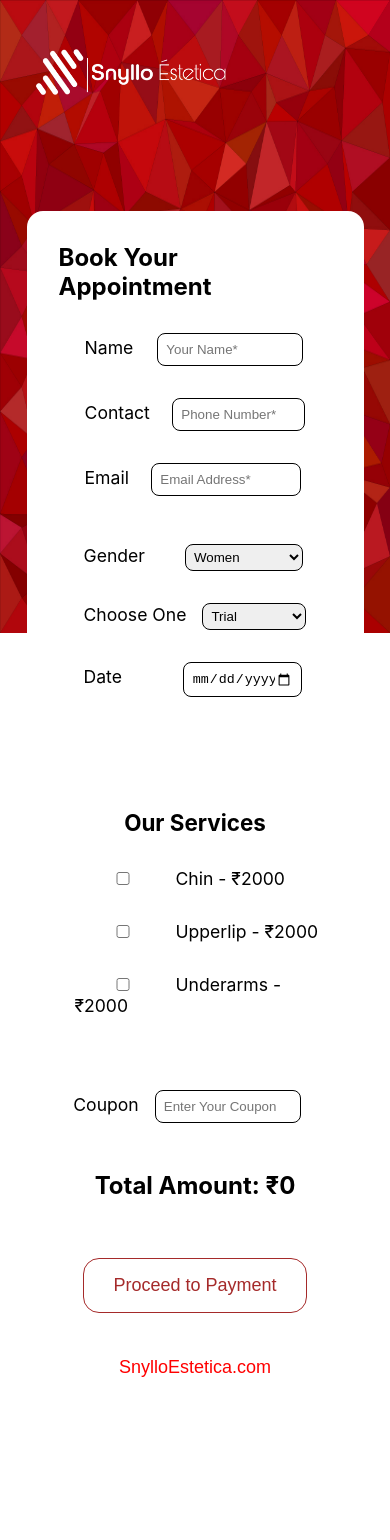
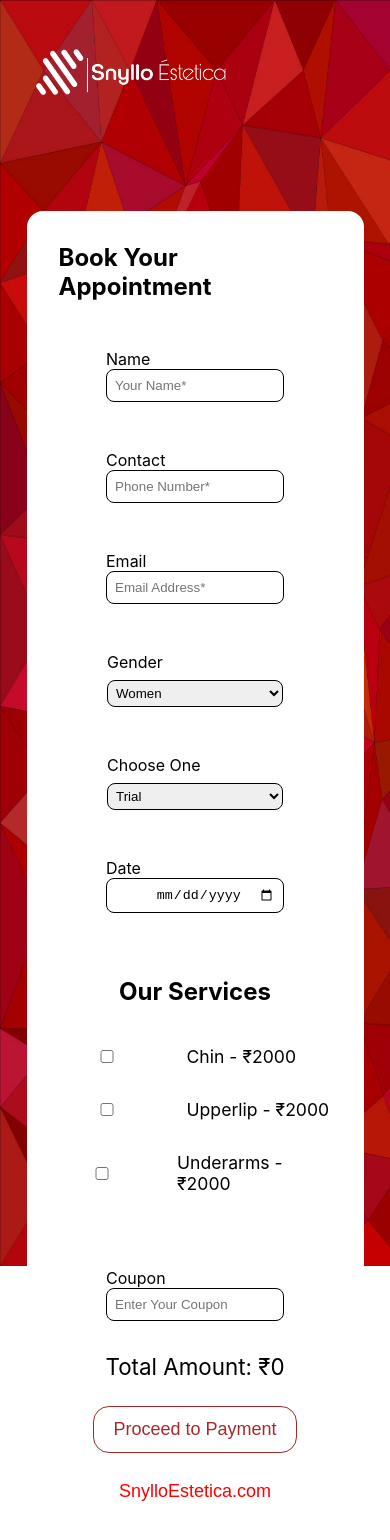
Before and after one commit to AyanDgr8/snyllo-payment, a React (Create React App) app in the folder payment/: page / in a window 390 px wide. Shown: the top 1540 px of the page. Before the commit the page ends 1438 px from the top, so only its background shows below. Built offline with nearby package versions, Linux system fonts and the light colour scheme.

Commit message:
updated everything

```diff
--- a/payment/package.json
+++ b/payment/package.json
@@ -6,9 +6,11 @@
     "@testing-library/jest-dom": "^5.17.0",
     "@testing-library/react": "^13.4.0",
     "@testing-library/user-event": "^13.5.0",
+    "axios": "^1.6.7",
     "react": "^18.2.0",
     "react-dom": "^18.2.0",
-    "react-scripts": "5.0.1",
+    "react-router-dom": "^6.22.1",
+    "react-scripts": "^5.0.1",
     "web-vitals": "^2.1.4"
   },
   "scripts": {
--- a/payment/src/components/routes/Landing/BodyPartForm/BodyPartForm.css
+++ b/payment/src/components/routes/Landing/BodyPartForm/BodyPartForm.css
@@ -1,5 +1,4 @@
 /* src/components/routes/LandingPage/BodyPartForm/BodyPartForm.css */
-
 
 .above-form{
     position: relative;
@@ -28,7 +27,6 @@
 }
 
 
-
 .linkis{
     color:red;
     text-decoration: none;
@@ -39,14 +37,12 @@
     color: black;
 }
 
-
 .form-heading{
-    font-size: 3.5rem;
+    font-size: 3.2rem;
     font-weight: 700;
     margin: auto;
-    margin-bottom: 5rem;
+    margin-bottom: 2rem;
 }
-
 
 
 .container-payment{
@@ -54,7 +50,6 @@
     position: relative;
 
 }
-
 
 .form-payment{
     position: relative;
@@ -67,45 +62,41 @@
     font-size: large;
     border: 1px solid ;
     border: none;
-    width:80vw;
+    width:50vw;
     border-radius: 1rem;
     padding: 2rem;
     background-color: white;
 }
 
-.basic{
-    margin: auto;
-    margin-bottom: 2rem;
-
-}
 
 label{
     margin: auto;
-    margin-bottom: 2rem;
-    margin-left: 5rem;
 }
 
-
-.datee{
-    margin-left: 5.1rem;
+label.question-field{
+    font-size: 1.25rem;
+    margin-bottom:2rem;
 }
 
-.tags{
-    margin-left: 1rem;
-    width: 9.5rem;
-}
 
 input{
     padding: 0.5rem;
     border: 1px solid;
     border-radius: 0.5rem;
-    width: 9rem;
+    display: flex;
+    justify-content: flex-end;
+    width: 16rem;
     margin: auto;
-    margin-left: 1rem;
-    margin-right: 1rem;
 }
-.purchase{
-    width:7.75rem;
+
+label.input-field{
+    display: flex;
+    justify-content: flex-start;
+    margin:  auto auto 1rem 8rem;
+}
+
+input.types{
+    margin-right: -5rem;
 }
 
 
@@ -113,20 +104,11 @@ select{
     padding: 0.25rem;
     border: 1px solid;
     border-radius: 0.5rem;
-    margin-left: 1rem;
-    margin-right: 1rem;
-    width: 6.5rem;
+    display: flex;
+    justify-content: flex-end;
+    width: 17rem;
 
 }
-.gender{
-    width:9.5rem;
-}
-
-.based{
-    margin: auto;
-    margin-bottom: 2rem;
-}
-
 
 .mid-heading{
     font-size: 2.2rem;
@@ -136,34 +118,23 @@ select{
     margin-top: 3rem;
 }
 
-.types{
+
+.couponn{
     margin: auto;
-    margin-left: 19rem;
-    cursor: pointer;
+    margin-bottom: 2rem;
+
 }
 
 
-.couponn{
-    margin: auto;
-    margin-bottom: 3rem;
-
-}
-
-.coupon{
-    width:8rem;
-
-}
-
 .total{
     margin:auto ;
-    font-size: 2rem;
+    font-size: 1.8rem;
     margin-bottom: 1rem;
-    margin-top: -1rem;
 
 }
 
 .submit-button{
-    width: 30%;
+    width: 40%;
     padding: 1rem;
     margin: auto;
     margin-top: -1.5rem;
@@ -181,7 +152,6 @@ select{
     color: white;
 }
 
-
 .website{
     margin:auto;
     border: 1px solid;
@@ -195,7 +165,6 @@ select{
 
 /* mobile */
 
-
 @media only screen and (max-width: 600px) {
 
 
@@ -206,20 +175,27 @@ select{
 }
 
 .yoyo{
-    height: 75vh;
-    width:100%;
-    z-index: -1;
+    height: 150vh;
+    width:200vw;
+}
+
+.form-payment{
+    font-size: 1.1rem;
+    margin: auto;
+    width:70vw;
 }
 
 .form-header{
-    position:absolute;
-    display: flex;
-    flex-direction: row;
-    top:3rem;
-    left:2rem;
-    margin:auto;
+    left: 2rem;
+    top: 3rem;
+}
 
+.form-heading{
+    font-size: 1.6rem;
+    font-weight: 700;
+    margin:auto auto 2rem;
 }
+
 
 .logo{
     height: 3rem;
@@ -237,6 +213,19 @@ select{
 }
 
 
+.container-payment{
+    height: auto;
+    position: relative;
+
+}
+
+.form-payment{
+    margin: auto;
+    font-size: 1.1rem;
+    width:70vw;
+}
+
+
 .form-heading{
     font-size: 1.5rem;
     font-weight: 700;
@@ -244,146 +233,66 @@ select{
     margin-bottom: 2rem;
 }
 
-
-
-.container-payment{
-    height: auto;
-    position: relative;
-
+label{
+    margin: auto;
 }
 
-
-.form-payment{
-    position: relative;
-    display: flex;
-    flex-direction: column;
-    justify-content: space-between;
-    margin: auto;
-    text-align: left;
-    font-size: 1.1rem;
-    border: 1px solid ;
-    border: none;
-    width:70vw;
-    border-radius: 1rem;
-    padding: 2rem;
-    background-color: white;
-}
-
-label{
-    margin: auto;
-    margin-bottom: 2rem;
-    margin-left: 1rem;
-}
-
-.name{
-    width:8rem;
-    margin-left: 1.5rem;
-}
-
-.phoneNumber{
-    width:7.2rem;
-    margin-left: 1.4rem;
-}
-
-.email{
-    width:8.25rem;
-    margin-left: 1.4rem;
-}
-
-.basic{
-    display: flex;
-    flex-direction: column;
-    text-align: left;
+label.question-field{
+    font-size: 1rem;
+    margin-top:1rem;
 }
 
 
 input{
     padding: 0.5rem;
-    border: 1px solid;
-    border-radius: 0.5rem;
-    width: 6rem;
+    width: 10rem;
+    margin: auto;
+}
+
+label.input-field{
+    display: flex;
+    justify-content: flex-start;
+    margin: 1rem auto 1rem -2rem;
+}
+
+input.types{
+    margin: auto;
 }
 
 
 select{
-    padding: 0.25rem;
-    border: 1px solid;
-    border-radius: 0.5rem;
-    margin-left: 1rem;
-    width: 6.5rem;
+    margin-top: 0.5rem;
+    width: 11rem;
 
 }
 
-.datee{
-    margin-left: 1rem;
+.mid-heading{
+    font-size: 1.5rem;
+    font-weight: 700;
+    margin: 2rem auto 1.5rem;
 }
 
-.gender{
-    width: 7.4rem;
-    margin-left: 2.5rem;
-}
 
-.purchase{
-    width:6.5rem;
+.couponn{
+    margin: -1rem auto 1rem;
 
 }
 
 
-.tags{
-    margin-left: 3.8rem;
-    width: 6.3rem;
-}
-
-.based{
-    display: flex;
-    flex-direction: column;
-    margin-bottom: 2rem;
-    margin-top: -1rem;
-}
-
-
-.mid-heading{
+.total{
+    margin:auto auto 1rem ;
     font-size: 1.4rem;
-    font-weight: 700;
-    margin: auto;
-    margin-bottom: 2rem;
-    margin-top: 3rem;
-}
-
-.types{
-    margin: auto;
-}
-
-
-
-.total{
-    margin:auto ;
-    font-size: 1.5rem;
-    margin-bottom: 1rem;
-    font-weight: 700;
 
 }
 
 .submit-button{
-    width: 14rem;
-    padding: 1rem;
-    margin: auto;
-    border: 1px solid;
-    border-color: brown;
-    border-radius: 1rem;
-    font-size: large;
-    background-color: white;
-    color: brown;
+    width: 75%;
+    padding: 0.75rem;
+    margin: -2rem auto -1rem;
 }
 
-.submit-button:hover{
-    background-color: brown;
-    color: white;
-}
-
-
 .website{
-    margin:auto;
+    margin:0 auto 3rem;
     padding: 0.75rem;
     margin-bottom: 3rem;
 }
--- a/payment/src/components/routes/Landing/BodyPartForm/BodyPartForm.js
+++ b/payment/src/components/routes/Landing/BodyPartForm/BodyPartForm.js
@@ -174,8 +174,7 @@ const BodyPartForm = () => {
               <div className='form-heading'>
                 <div className='form-line1'>Book Your Appointment</div>
               </div>
-              <div className='basic'>
-                <label>
+                <label className='question-field'>
                   Name
                   <input
                   type="text"
@@ -187,7 +186,7 @@ const BodyPartForm = () => {
                   required
                   />
                 </label>
-                <label>
+                <label className='question-field'>
                   Contact
                   <input
                   type="text"
@@ -200,7 +199,7 @@ const BodyPartForm = () => {
                   required
                   />
                 </label>
-                <label>
+                <label className='question-field'>
                   Email
                   <input
                   type="email"
@@ -212,10 +211,8 @@ const BodyPartForm = () => {
                   required
                   />
                 </label>
-              </div>
 
-              <div className='based'>
-                <label>
+                <label className='question-field'>
                   Gender
                   <select
                       type="text"
@@ -231,7 +228,7 @@ const BodyPartForm = () => {
                     <option value="others">Others</option>
                   </select>
                 </label>
-                <label>
+                <label className='question-field'>
                   Choose One
                 <select
                     type="text"
@@ -246,7 +243,7 @@ const BodyPartForm = () => {
                   <option value="permanent">Package</option>
                 </select>
                 </label>
-                <label className='datee'>
+                <label className='datee question-field'>
                   Date
                 <input
                   type="date"
@@ -257,12 +254,11 @@ const BodyPartForm = () => {
                   required
                 />
                 </label>
-              </div>
 
               <h2 className='mid-heading'>Our Services</h2>
 
               {availableBodyParts?.[formData.gender]?.[formData.purchaseType]?.map(part => (
-                <label key={part}>
+                <label key={part} className='input-field'>
                   <input
                     type="checkbox"
                     className='types'
@@ -274,7 +270,7 @@ const BodyPartForm = () => {
                 </label>
               ))}
               <br /><br />
-              <label className='couponn'>
+              <label className='couponn question-field'>
                 Coupon
                   <input
                   type="text"
```
Also changed, not shown: 1 other file (tests, documents, lock files or other folders).
